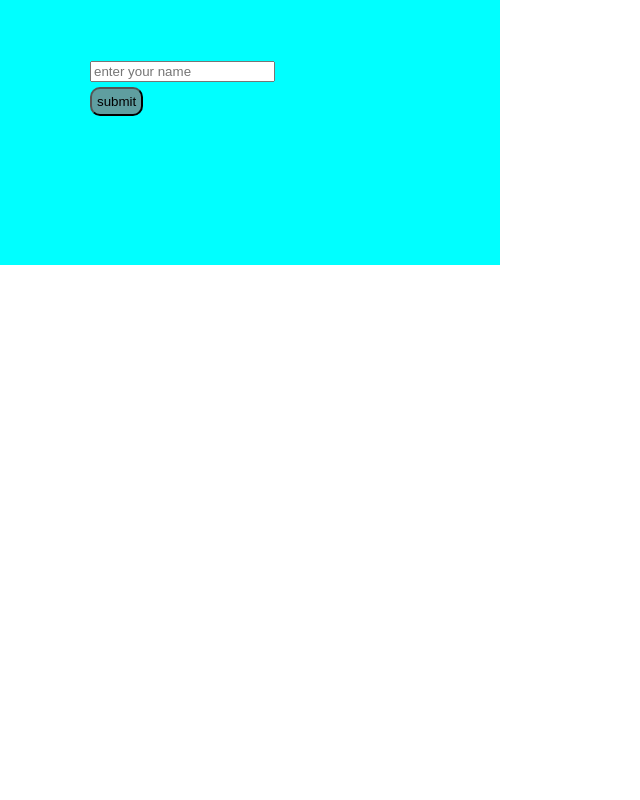
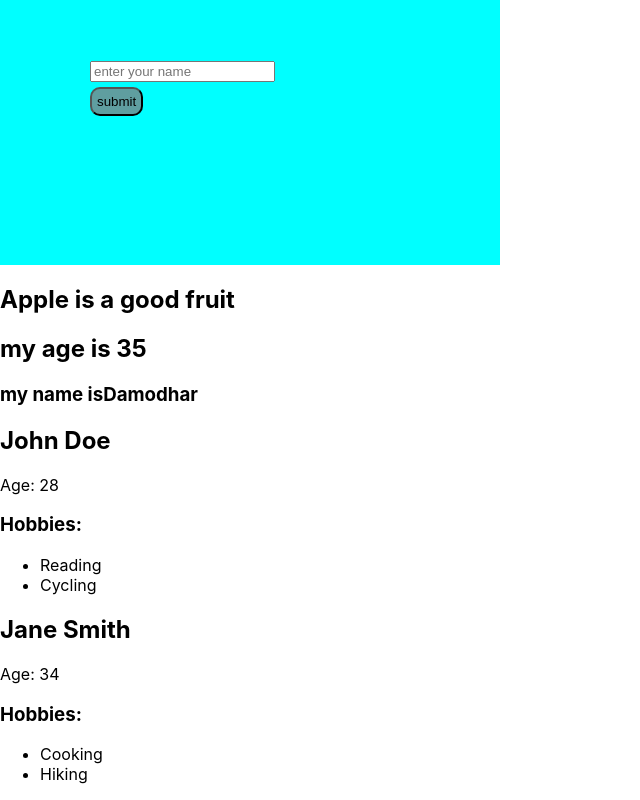
Before and after one commit to Damodharkarthu123/React-practice, a React (Create React App) app in the folder react-examples/: page / in a window 1280 px wide. Shown: the part 793-1593 px from the top of the page, without its empty margins (0-640 px from the left). Before the commit the page ends 1058 px from the top, so only its background shows below. Built offline with nearby package versions, Linux system fonts and the light colour scheme.

Commit message:
new files added

```diff
--- a/react-examples/package.json
+++ b/react-examples/package.json
@@ -9,6 +9,7 @@
     "react": "^18.3.1",
     "react-dom": "^18.3.1",
     "react-scripts": "5.0.1",
+    "react-toastify": "^10.0.5",
     "web-vitals": "^2.1.4"
   },
   "scripts": {
--- a/react-examples/src/App.jsx
+++ b/react-examples/src/App.jsx
@@ -9,6 +9,9 @@ import OnClick from './OnClick';
 import Doubleclickexample from './Doubleclickexample';
 import Resize from './Resize';
 import FormExample from './FormExample';
+import SampleArray from './SampleArray';
+import PeopleList from './PeopleList';
+
 
 
 function App() {
@@ -23,6 +26,10 @@ function App() {
       <Doubleclickexample />
       <Resize />
       <FormExample />
+      <SampleArray />
+      <PeopleList />
+
+
 
     </div>
   );
--- a/react-examples/src/FormExample.jsx
+++ b/react-examples/src/FormExample.jsx
@@ -1,17 +1,26 @@
 
 
 import React, { useState } from 'react'
+import { ToastContainer, toast } from 'react-toastify';
+import 'react-toastify/dist/ReactToastify.css';
+
 
 const FormExample = () => {
+
+  const notify = () => toast("Notification is important!");
     const[username ,setusername]= useState("")
+
+
 
     const getUserName =(event)=>{
         setusername(event.target.value)
+        notify()
     }
 
         return (
     <section className='xy'>
         <h3 className='xa'>{username}</h3>
+        <ToastContainer />
      <div className='xyz'>
         <input type='text' placeholder='enter your name'onChange={getUserName}/><br/>
       <button className='xyza'>submit</button>
--- /dev/null
+++ b/react-examples/src/PeopleList.jsx
@@ -0,0 +1,43 @@
+import React from "react";
+
+const PeopleList = () => {
+  const data = [
+    {
+      id: 1,
+      name: "John Doe",
+      age: 28,
+      hobbies: [
+        { id: 1, hobby: "Reading" },
+        { id: 2, hobby: "Cycling" },
+      ],
+    },
+    {
+      id: 2,
+      name: "Jane Smith",
+      age: 34,
+      hobbies: [
+        { id: 1, hobby: "Cooking" },
+        { id: 2, hobby: "Hiking" },
+      ],
+    },
+  ];
+
+  return (
+    <div>
+      {data.map((person) => (
+        <div key={person.id}>
+          <h2>{person.name}</h2>
+          <p>Age: {person.age}</p>
+          <h3>Hobbies:</h3>
+          <ul>
+            {person.hobbies.map((hobby) => (
+              <li key={hobby.id}>{hobby.hobby}</li>
+            ))}
+          </ul>
+        </div>
+      ))}
+    </div>
+  );
+};
+
+export default PeopleList;
--- /dev/null
+++ b/react-examples/src/SampleArray.jsx
@@ -0,0 +1,19 @@
+
+
+import React from 'react'
+let sampleArray = ["Apple", "Mango", 35, {username: "Damodhar"}]
+
+
+const SampleArray = () => {
+  return (
+    <div>
+          {sampleArray.map(()=>{})}
+  <h2> {sampleArray[0]} is a good fruit</h2>
+  <h2>my age is {sampleArray[2]}</h2>
+  <h3> my name is{sampleArray[3].username}
+  </h3>
+    </div>
+  )
+}
+
+export default SampleArray
```
Also changed, not shown: 1 other file (tests, documents, lock files or other folders).
